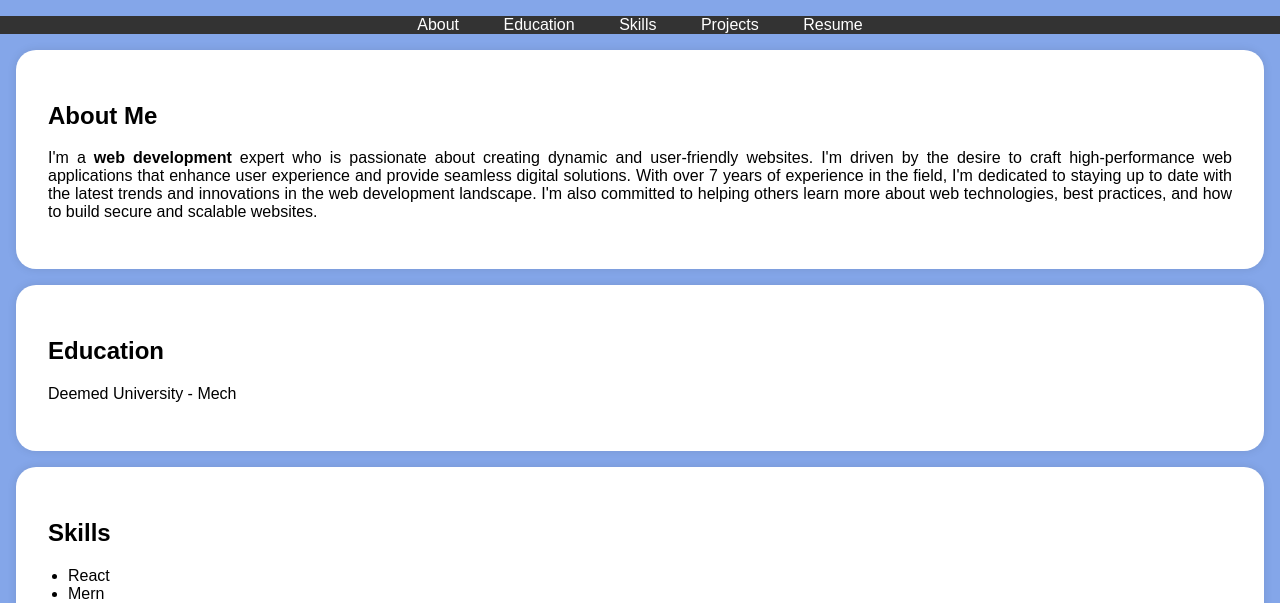
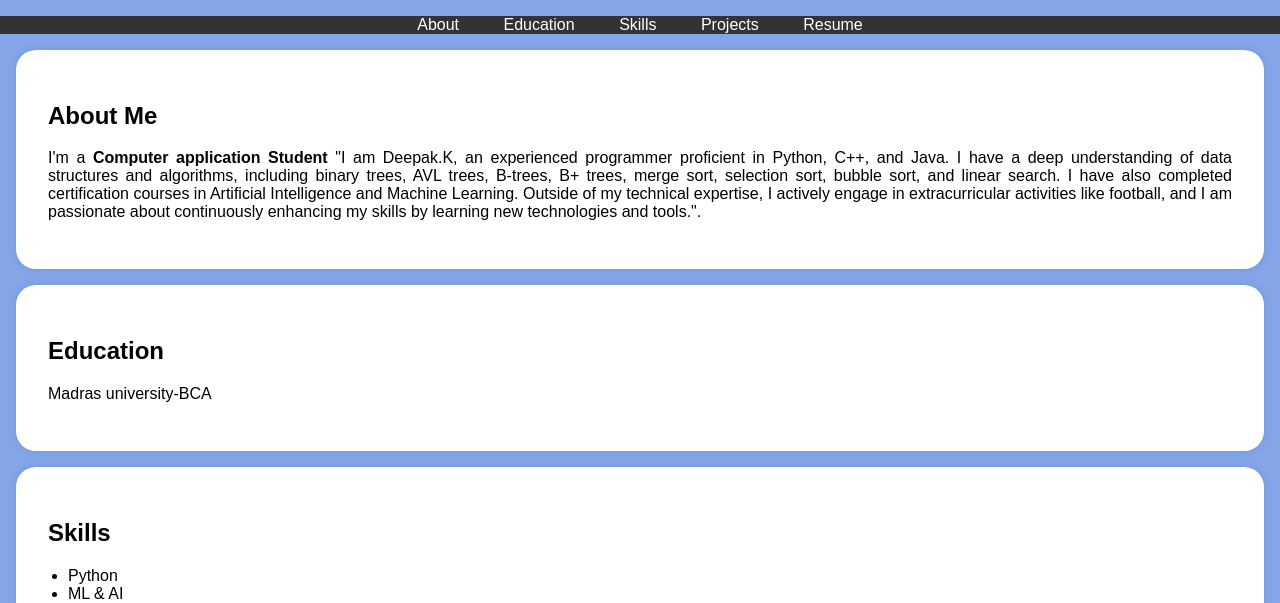
Before and after one commit to deepak012006/Digital-portfolio-, a plain HTML site: page index.html in a window 1280 px wide. Shown: the part 197-800 px from the top of the page. Drawn offline with Linux system fonts and the light colour scheme.

Commit message:
Update index.html

```diff
--- a/index.html
+++ b/index.html
@@ -115,12 +115,13 @@
     <section id="about">
         <div class="section-content">
             <h2>About Me</h2>
-            <p>I'm a <b>web development</b> expert who is passionate about creating dynamic and user-friendly websites.
-                I'm driven by the desire to craft high-performance web applications that enhance user experience and provide
-                 seamless digital solutions. With over 7 years of experience in the field, I'm dedicated to staying up to date
-                 with the latest trends and innovations in the
-                 web development landscape. I'm also committed to helping others learn more about web technologies,
-                 best practices, and how to build secure and scalable websites.</p>
+            <p>I'm a <b>Computer application Student</b>
+            "I am Deepak.K, an experienced programmer proficient in Python, C++, and Java.
+             I have a deep understanding of data structures and algorithms, including binary trees,
+             AVL trees, B-trees, B+ trees, merge sort, selection sort, bubble sort, and linear search.
+             I have also completed certification courses in Artificial Intelligence and Machine Learning.
+             Outside of my technical expertise, I actively engage in extracurricular activities like football,
+             and I am passionate about continuously enhancing my skills by learning new technologies and tools.".</p>
 
         </div>
     </section>
@@ -128,7 +129,7 @@
     <section id="education">
         <div class="section-content">
             <h2>Education</h2>
-            <p>Deemed University  - Mech</p>
+            <p>Madras university-BCA</p>
 
 
         </div>
@@ -138,15 +139,10 @@
         <div class="section-content">
             <h2>Skills</h2>
             <ul>
-                <li>React</li>
-                <li>Mern</li>
-                <li>Cloud Computing</li>
                 <li>Python</li>
-                <li>Spring</li>
                 <li>ML & AI</li>
                 <li>java</li>
                 <li>c++</li>
-                <li>Java script</li>
             </ul>
         </div>
     </section>
```
